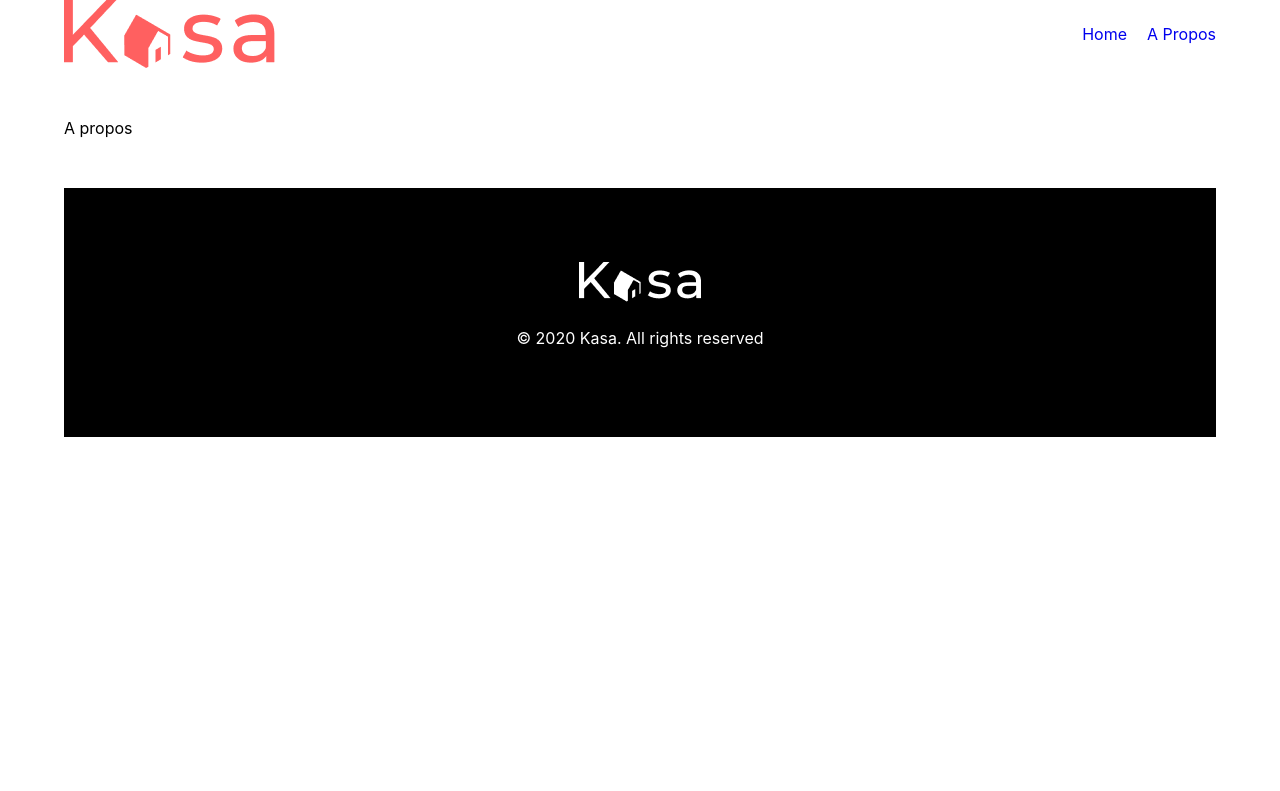
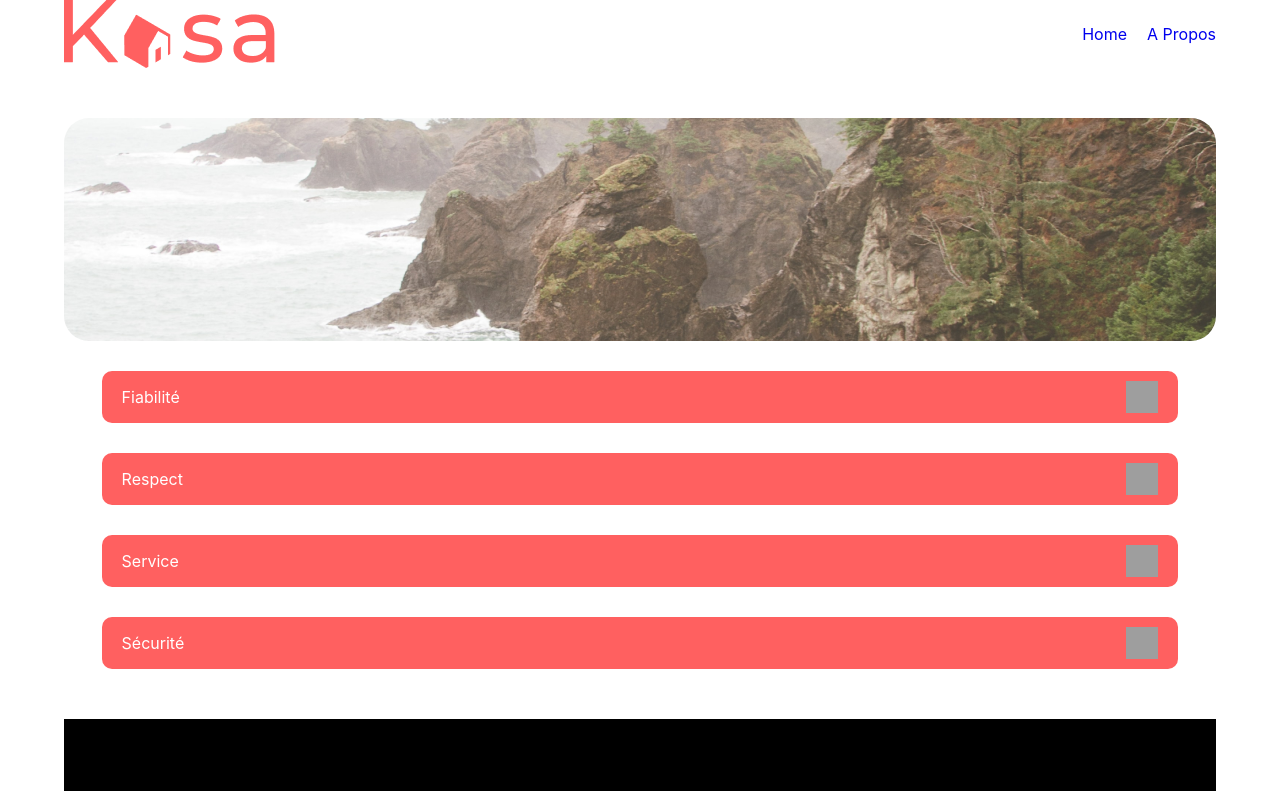
Before and after one commit to margedune/TesteurLogiciel_appli_location_immobiliere_React, a React (Create React App) app in the folder frontend/: page /about in a window 1280 px wide. Shown: the top 791 px of the page. Built offline with nearby package versions, Linux system fonts and the light colour scheme; grey boxes are pictures that could not be loaded.

Commit message:
mise en page de 'a propos'

```diff
--- /dev/null
+++ b/frontend/src/banner.js
@@ -0,0 +1,11 @@
+import React from "react";
+
+const Banner = ({ label }) => {
+    return (
+        <div className="banner">
+            <h1>{ label }</h1>
+        </div>
+    );
+}
+
+export default Banner;
--- /dev/null
+++ b/frontend/src/dropdown-open.js
@@ -0,0 +1,13 @@
+import React from "react";
+import arrowBack24px2 from "./images/arrow_back_ios-24px2.png";
+
+const DropdownOpen = ({ label, className }) => {
+    return (
+        <div className={ className }>
+            <label>{label}</label>
+            <img src={arrowBack24px2} alt="Arrow icon" />
+        </div>
+    );
+}
+
+export default DropdownOpen;
--- a/frontend/src/index.css
+++ b/frontend/src/index.css
@@ -251,3 +251,10 @@ nav ul a {
 .not-found h4 {
   color: #FF6060;
 }
+
+.about {
+  display: flex;
+  flex-direction: column;
+  align-items: center;
+  gap: 30px;
+}
--- a/frontend/src/logement/LogementDetail.js
+++ b/frontend/src/logement/LogementDetail.js
@@ -3,6 +3,7 @@ import { useParams } from 'react-router-dom';
 import Carrousel from "../carrousel";
 import arrowBack24px2 from "../images/arrow_back_ios-24px2.png";
 import Rate from "../rate";
+import DropdownOpen from "../dropdown-open";
 
 const LogementDetail = () => {
     const { id } = useParams();
@@ -26,14 +27,8 @@ const LogementDetail = () => {
                     <div className="tag-item">paris 10</div>
                 </div>
                 <Rate />
-                <div className="dropdown-open left-column">
-                    <label>Description</label>
-                    <img src={arrowBack24px2} />
-                </div>
-                <div className="dropdown-open right-column">
-                    <label>Equipement</label>
-                    <img src={arrowBack24px2} />
-                </div>
+                <DropdownOpen label="Description" className="dropdown-open left-column" />
+                <DropdownOpen label="Equipement" className="dropdown-open right-column" />
             </div>
         </div>
     );
--- a/frontend/src/pages/About.js
+++ b/frontend/src/pages/About.js
@@ -1,8 +1,16 @@
 import React from "react";
+import Banner from "../banner";
+import DropdownOpen from "../dropdown-open";
 
 const About = () => {
     return (
-        <div>A propos</div>
+        <div className="about">
+            <Banner />
+            <DropdownOpen label="Fiabilité" className="dropdown-open left-column" />
+            <DropdownOpen label="Respect" className="dropdown-open left-column" />
+            <DropdownOpen label="Service" className="dropdown-open left-column" />
+            <DropdownOpen label="Sécurité" className="dropdown-open left-column" />
+        </div>
     );
 }
 
--- a/frontend/src/pages/Home.js
+++ b/frontend/src/pages/Home.js
@@ -1,12 +1,11 @@
 import React from "react";
 import LogementList from "../logement/LogementList";
+import Banner from "../banner";
 
 const Home = () => {
     return (
         <div className="home">
-            <div className="banner">
-                <h1>Chez vous, partout et ailleurs</h1>
-            </div>
+            <Banner label="Chez vous, partout et ailleurs" />
             <LogementList />
         </div>
     );
```
